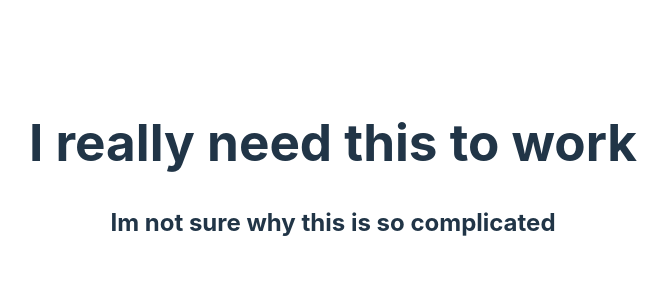
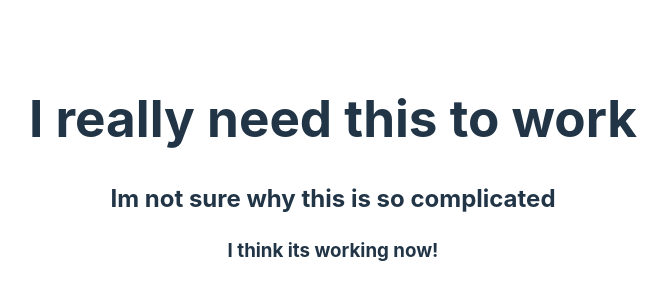
Before and after one commit to cathyygrcia/discover, a React (Vite) app in the folder app-name/: page / in a window 1280 px wide. Shown: the part 230-530 px from the top of the page, without its empty margins (307-975 px from the left). Built offline with nearby package versions, Linux system fonts and the light colour scheme.

Commit message:
I think I have it figured out now

```diff
--- a/app-name/src/App.tsx
+++ b/app-name/src/App.tsx
@@ -5,6 +5,7 @@ function App() {
     <>
       <h1>I really need this to work</h1>
       <h2>Im not sure why this is so complicated</h2>
+      <h3>I think its working now!</h3>
     </>
   );
 }
```
